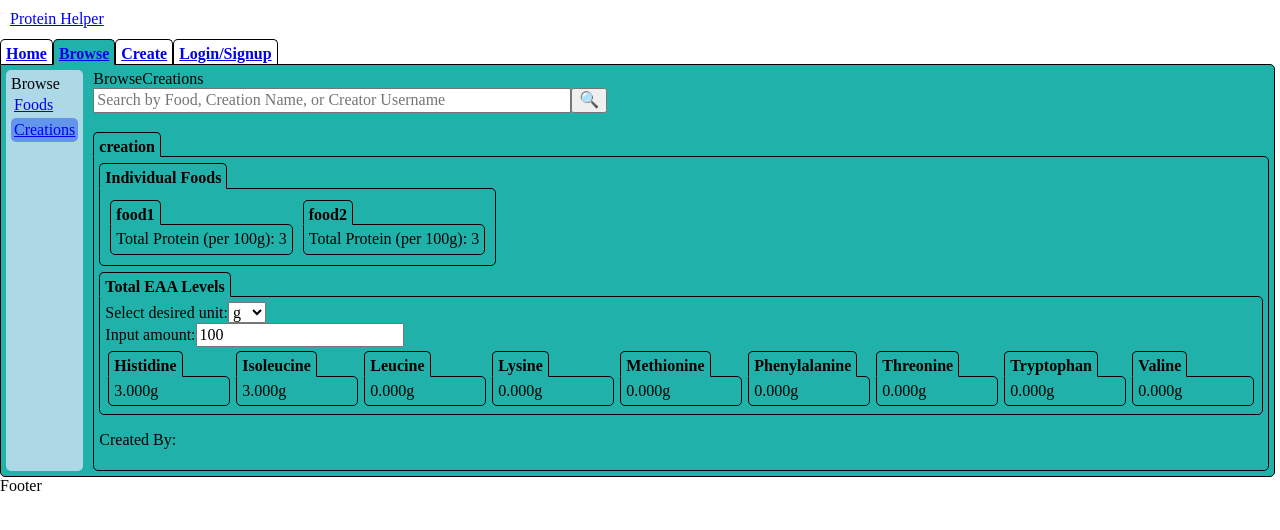
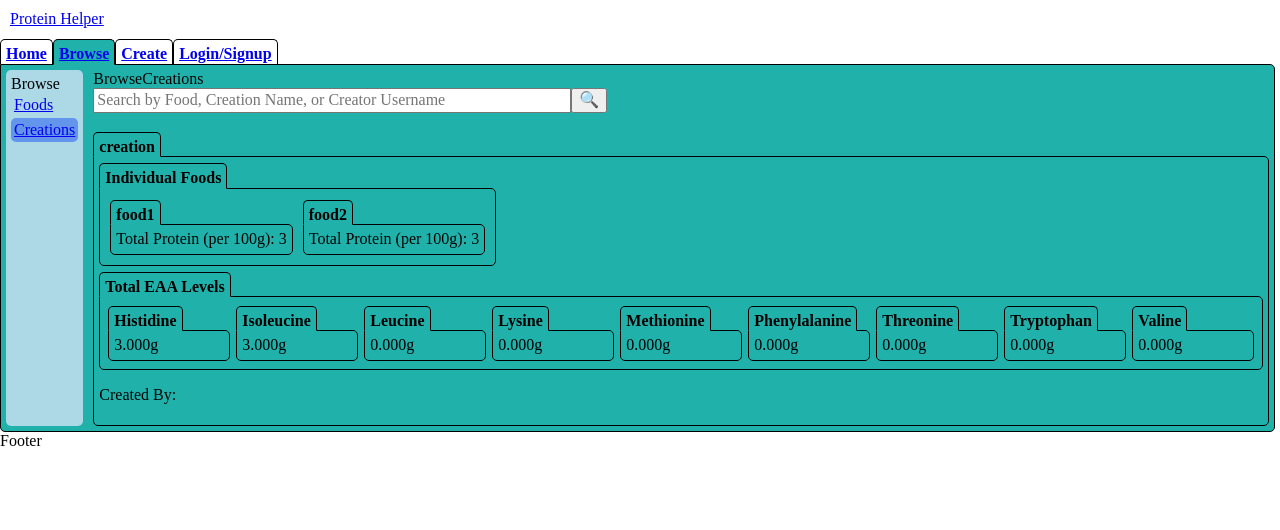
Before and after one commit to Nicholas-Gregory/ProteinHelper, a React (Vite) app in the folder client/: page /browse/creations in a window 1280 px wide. Shown: the top 530 px of the page. Built offline with nearby package versions, Linux system fonts and the light colour scheme.

Commit message:
Improvement: AminoLevelsViewer, CreationViewer; (frozen amino tables)

```diff
--- a/client/src/components/AminoLevelsViewer.jsx
+++ b/client/src/components/AminoLevelsViewer.jsx
@@ -7,7 +7,10 @@ const UNITS = [
     { unit: 'lb', factor: 0.00220462 }
 ]
 
-export default function AminoLevelsViewer({ aminos }) {
+export default function AminoLevelsViewer({
+    aminos,
+    frozen
+}) {
     const [unit, setUnit] = useState('g');
     const [amount, setAmount] = useState(100);
 
@@ -20,6 +23,8 @@ export default function AminoLevelsViewer({ aminos }) {
     return (
         <>
             <div className="tab-content">
+                {!frozen &&
+                    <>
                         <label htmlFor="unit-select">
                             Select desired unit:
                         </label>
@@ -43,6 +48,9 @@ export default function AminoLevelsViewer({ aminos }) {
                             value={amount}
                             onChange={e => setAmount(e.target.value)}
                         />
+                    </>
+                }
+
                 <div
                     style={{
                         display: 'flex',
--- a/client/src/components/CreationViewer.jsx
+++ b/client/src/components/CreationViewer.jsx
@@ -76,7 +76,10 @@ export default function CreationViewer({ creation }) {
                 >
                     Total EAA Levels
                 </div>
-                <AminoLevelsViewer aminos={getTotals()} />
+                <AminoLevelsViewer
+                    aminos={getTotals()}
+                    frozen={true}
+                />
 
                 <p>
                     Created By:
```
Lines whose indentation alone changed are shown as unchanged.
